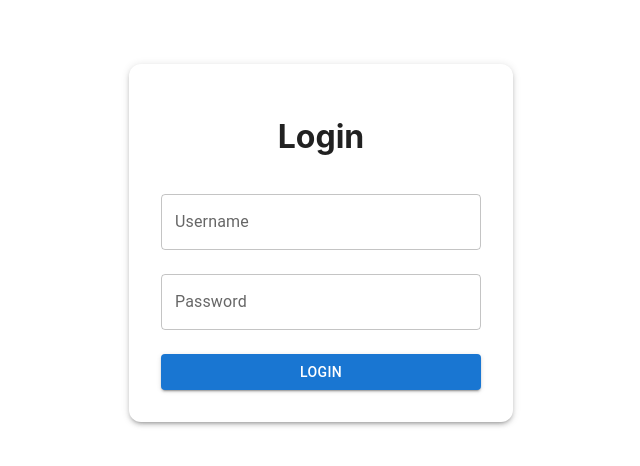
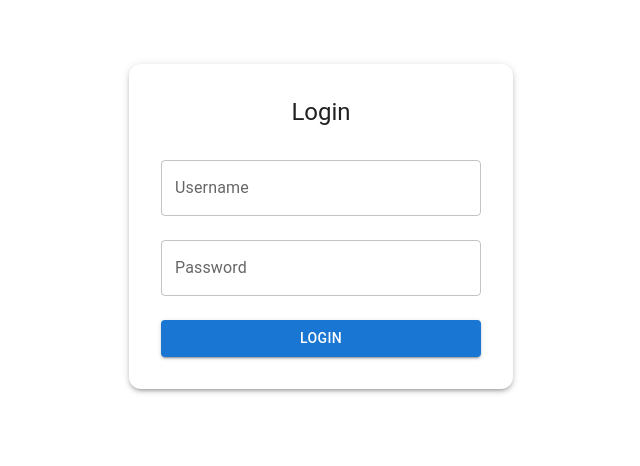
Before and after one commit to Mohansanjiv/X_Login, a React (Create React App) app: page / in a window 1280 px wide. Shown: the top 466 px of the page, without its empty margins (319-959 px from the left). Built offline with nearby package versions, Linux system fonts and the light colour scheme.

Commit message:
added test failed fixed

```diff
--- a/src/Login.js
+++ b/src/Login.js
@@ -17,11 +17,13 @@ export default function Login() {
         e.preventDefault();
         setError("");
 
+        // Validation
         if (!username || !password) {
             setError("Invalid username or password");
             return;
         }
 
+        // Hard-coded credentials
         if (username === "user" && password === "password") {
             setLoggedInUser(username);
             return;
@@ -30,6 +32,7 @@ export default function Login() {
         setError("Invalid username or password");
     };
 
+    // Show welcome screen after login
     if (loggedInUser) {
         return (
             <Box textAlign="center" mt={5}>
@@ -51,10 +54,14 @@ export default function Login() {
                 borderRadius: 3
             }}
         >
-            <h1>Login</h1>
+            <Typography variant="h5" mb={2}>
+                Login
+            </Typography>
+
             <form onSubmit={handleSubmit}>
                 <TextField
                     label="Username"
+                    name="username"
                     value={username}
                     onChange={(e) => setUsername(e.target.value)}
                     fullWidth
@@ -63,6 +70,7 @@ export default function Login() {
 
                 <TextField
                     label="Password"
+                    name="password"
                     type="password"
                     value={password}
                     onChange={(e) => setPassword(e.target.value)}
```
